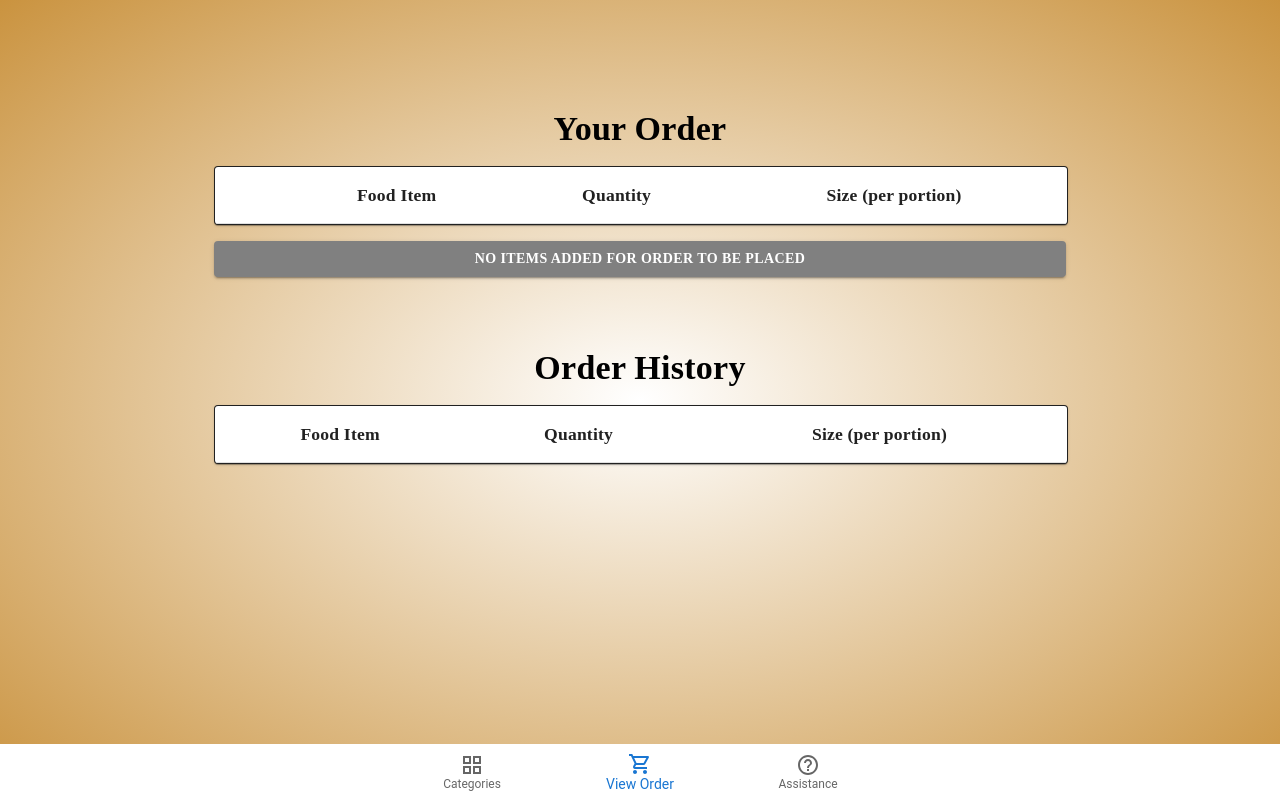
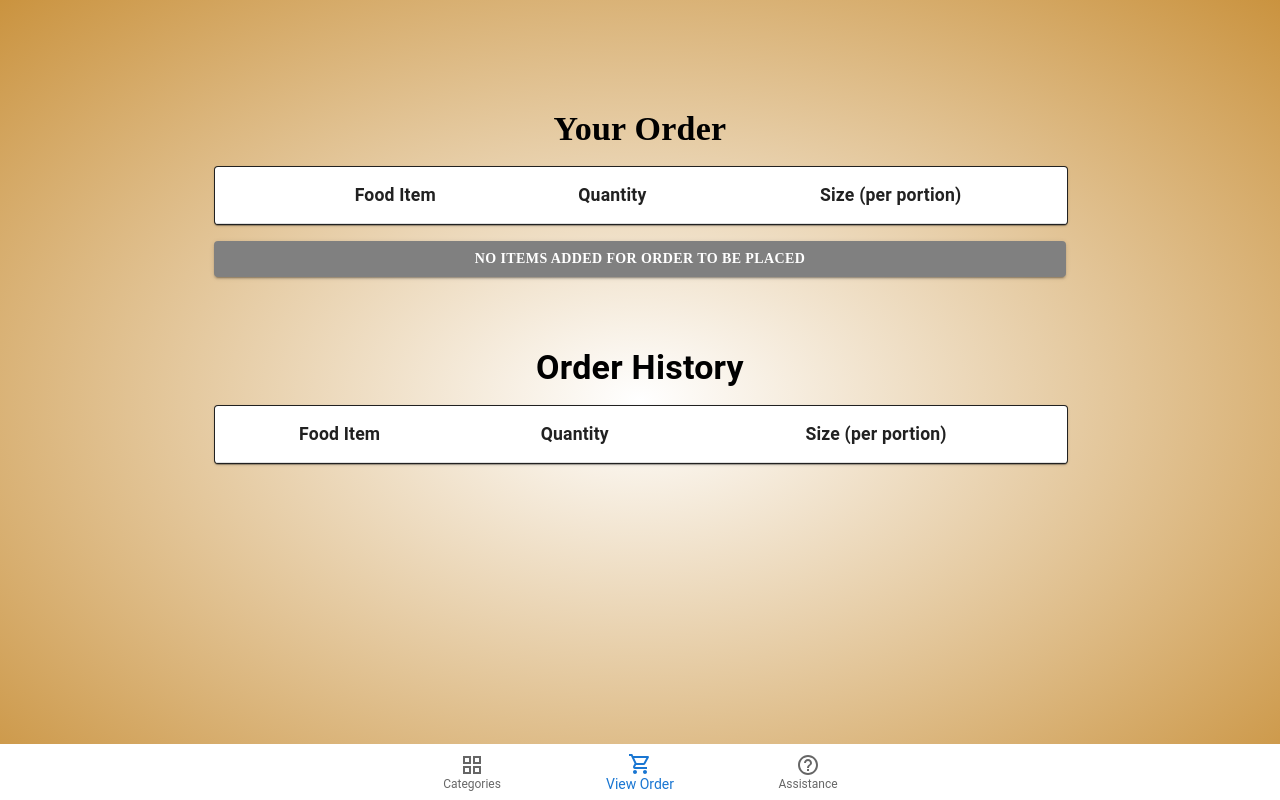
Before and after one commit to rinserinse1/OrderEase, a React (Create React App) app in the folder client/: page /yourorder in a window 1280 px wide. Built offline with nearby package versions, Linux system fonts and the light colour scheme.

Commit message:
font changes

```diff
--- a/client/src/MenuRelated/ItemDisplay.js
+++ b/client/src/MenuRelated/ItemDisplay.js
@@ -49,7 +49,7 @@ const CustomizeModal = ({ open, onClose, cancel, setCustomization, customization
           >
             <CloseIcon />
           </IconButton>
-          <Typography id="customize-modal-title" variant="h6" component="h2" fontWeight={'bold'} fontFamily={'Roboto Mono'}>
+          <Typography id="customize-modal-title" variant="h6" component="h2" fontWeight={'bold'} >
             Enter in additional specifications
           </Typography>
 
--- a/client/src/MenuRelated/MenuCategories.js
+++ b/client/src/MenuRelated/MenuCategories.js
@@ -102,7 +102,6 @@ const MenuCategories = () => {
             <Typography variant="subtitle1" component="div" sx={{
               fontWeight: 'bold',
               textAlign: 'center',
-              fontFamily: 'Roboto Mono',
               whiteSpace: 'nowrap',
               overflow: 'hidden',
               textOverflow: 'ellipsis',
@@ -111,7 +110,6 @@ const MenuCategories = () => {
             </Typography>
             <Typography variant="subtitle1" color="text.secondary" sx={{
               fontWeight: 'bold',
-              fontFamily: 'Roboto Mono'
             }}>
               ({category.foods.length})
             </Typography>
--- a/client/src/MenuRelated/MenuItems.js
+++ b/client/src/MenuRelated/MenuItems.js
@@ -123,7 +123,7 @@ const MenuItems = () => {
                 <TableCell component="th" scope="row" style={{ paddingRight: '-10px', width: '50%', borderBottom: 1 }} >
                   <img src={item.photo} alt={item.name} style={{ objectFit: 'cover', width: '100%', height: '30vw', borderRadius: '25px' }} />
                 </TableCell>
-                <TableCell sx={{fontWeight: '550', borderBottom: 1, fontFamily: 'Roboto Mono'}}>
+                <TableCell sx={{fontWeight: '550', borderBottom: 1 }}>
                 {item.name}
                 <br></br><br></br>
                   {'(' + item['Portion Size, Per Order'] + ')'}
@@ -141,7 +141,6 @@ const MenuItems = () => {
                       fontWeight: 'bold',
                       position: 'relative',
                       boxShadow: 3,
-                      fontFamily: 'Roboto Mono'
                     }}
                   >
                          <Typography style = {{fontSize:"15px", textAlign:"center", fontFamily: 'Roboto Mono'}} >VIEW ITEM</Typography>
--- a/client/src/layouts/footer/index.js
+++ b/client/src/layouts/footer/index.js
@@ -36,7 +36,7 @@ const AssistanceModal = ({ open, onClose }) => {
           >
             <CloseIcon />
           </IconButton>
-          <Typography id="assistance-modal-title" variant="h6" component="h2" fontWeight={'bold'} fontFamily={'Roboto Mono'}>
+          <Typography id="assistance-modal-title" variant="h6" component="h2" fontWeight={'bold'} >
             Do you want to call a server for assistance?
           </Typography>
           <Box sx={{ display: "flex", fontFamily: 'Roboto Mono', justifyContent: "space-between", mt: 2 }}>
--- a/client/src/order/YourOrder.js
+++ b/client/src/order/YourOrder.js
@@ -183,13 +183,13 @@ const YourOrder = () => {
     <TableHead>
       <TableRow>
         <TableCell></TableCell>
-        <TableCell sx={{ fontFamily: 'Roboto Mono', fontWeight: 'bold', fontSize: '1.1rem', textAlign: 'center' }}>
+        <TableCell sx={{ fontWeight: 'bold', fontSize: '1.1rem', textAlign: 'center' }}>
           Food Item
         </TableCell>
-        <TableCell sx={{ fontFamily: 'Roboto Mono', fontWeight: 'bold', fontSize: '1.1rem', textAlign: 'center' }}>
+        <TableCell sx={{ fontWeight: 'bold', fontSize: '1.1rem', textAlign: 'center' }}>
           Quantity
         </TableCell>
-        <TableCell sx={{ fontFamily: 'Roboto Mono', fontWeight: 'bold', fontSize: '1.1rem', textAlign: 'center' }}>
+        <TableCell sx={{ fontWeight: 'bold', fontSize: '1.1rem', textAlign: 'center' }}>
           Size (per portion)
         </TableCell>
       </TableRow>
@@ -203,7 +203,6 @@ const YourOrder = () => {
                   </IconButton>
                 </TableCell>
                 <TableCell sx={{
-                fontFamily: 'Roboto Mono',
                 textAlign: 'center',
                 fontSize: "0.9rem",
                 padding: '6px 10px',
@@ -223,7 +222,7 @@ const YourOrder = () => {
                     {item.note}
                   </Typography>
                 </TableCell>
-                <TableCell sx={{ fontFamily: 'Roboto Mono', textAlign: "center", fontSize: "0.9rem" }}>
+                <TableCell sx={{ textAlign: "center", fontSize: "0.9rem" }}>
             <Stack
               spacing={1}
               direction="row"
@@ -231,13 +230,13 @@ const YourOrder = () => {
               alignItems="center"
             >
               <StyledButton onClick={() => reduceQuantity(index)}>-</StyledButton>
-              <Typography variant="body1" sx={{ minWidth: '20px', textAlign: 'center', fontFamily: 'Roboto Mono' }}>
+              <Typography variant="body1" sx={{ minWidth: '20px', textAlign: 'center' }}>
                 {item.quantity}
               </Typography>
               <StyledButton onClick={() => increaseQuantity(index)}>+</StyledButton>
             </Stack>
                 </TableCell>
-                <TableCell sx={{ fontFamily: 'Roboto Mono', textAlign: "center", p: 1 }}>
+                <TableCell sx={{ textAlign: "center", p: 1 }}>
                   {item.portion}
                 </TableCell>
               </TableRow>
@@ -308,7 +307,6 @@ const YourOrder = () => {
         display: "flex",
         justifyContent: "center",
         alignItems: "center",
-        fontFamily: "Roboto Mono",
         fontWeight: "bold",
         mt: 2,
         mb: 2
@@ -321,13 +319,13 @@ const YourOrder = () => {
   <Table aria-label="order history table">
     <TableHead>
       <TableRow>
-        <TableCell sx={{ fontFamily: 'Roboto Mono', fontWeight: 'bold', fontSize: '1.1rem', textAlign: 'center' }}>
+        <TableCell sx={{ fontWeight: 'bold', fontSize: '1.1rem', textAlign: 'center' }}>
           Food Item
         </TableCell>
-        <TableCell sx={{ fontFamily: 'Roboto Mono', fontWeight: 'bold', fontSize: '1.1rem', textAlign: 'center' }}>
+        <TableCell sx={{ fontWeight: 'bold', fontSize: '1.1rem', textAlign: 'center' }}>
           Quantity
         </TableCell>
-        <TableCell sx={{ fontFamily: 'Roboto Mono', fontWeight: 'bold', fontSize: '1.1rem', textAlign: 'center' }}>
+        <TableCell sx={{ fontWeight: 'bold', fontSize: '1.1rem', textAlign: 'center' }}>
           Size (per portion)
         </TableCell>
       </TableRow>
@@ -336,7 +334,6 @@ const YourOrder = () => {
       {orderHistory.map((item, index) => (
         <TableRow key={index}>
         <TableCell sx={{
-          fontFamily: 'Roboto Mono',
           textAlign: 'center',
           fontSize: "0.9rem",
           whiteSpace: 'normal',
@@ -356,14 +353,12 @@ const YourOrder = () => {
           </Typography>
         </TableCell>
         <TableCell sx={{
-          fontFamily: 'Roboto Mono',
           textAlign: "center",
           fontSize: "0.9rem"
         }}>
           {item.quantity}
         </TableCell>
         <TableCell sx={{
-          fontFamily: 'Roboto Mono',
           textAlign: "center",
           fontSize: "0.9rem"
         }}>
@@ -391,7 +386,6 @@ const YourOrder = () => {
       p: 4,
       width: isSmallScreen ? "auto" : "calc(100% - 40px)",
       maxWidth: 300,
-      fontFamily: 'Roboto Mono',
     }}
   >
     <IconButton
@@ -404,7 +398,7 @@ const YourOrder = () => {
       id="delete-confirmation-title"
       variant="h6"
       component="h2"
-      sx={{ fontWeight: 'bold', fontFamily: 'Roboto Mono' }}
+      sx={{ fontWeight: 'bold' }}
     >
       {`Do you want to remove the item "${
         selectedItemIndex !== null && foodList[selectedItemIndex]
```
